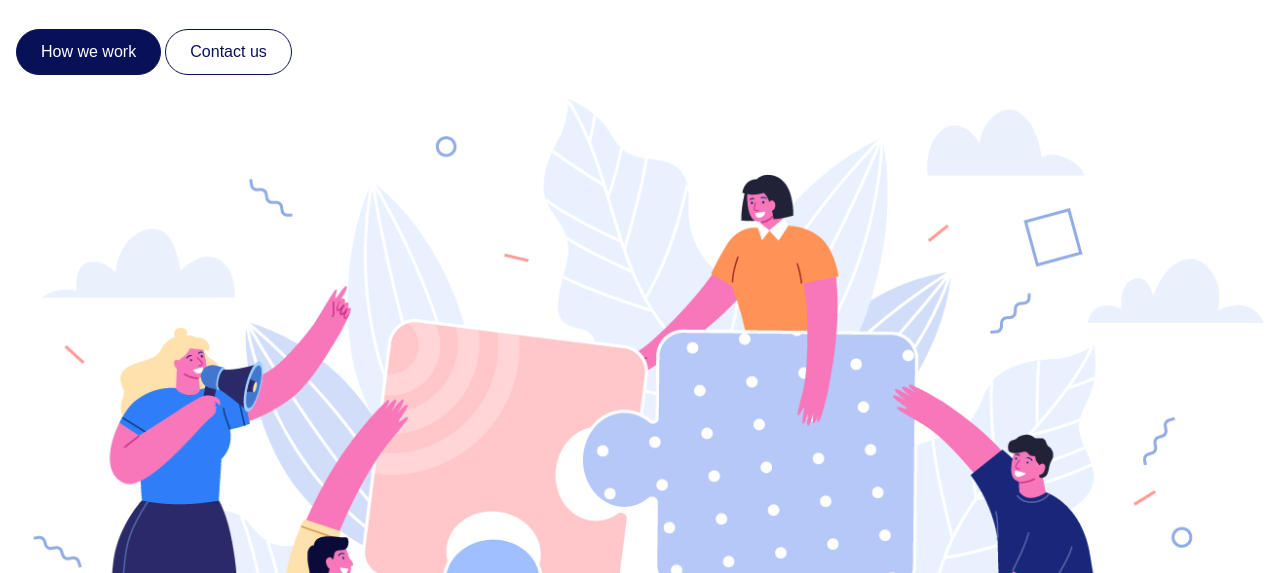
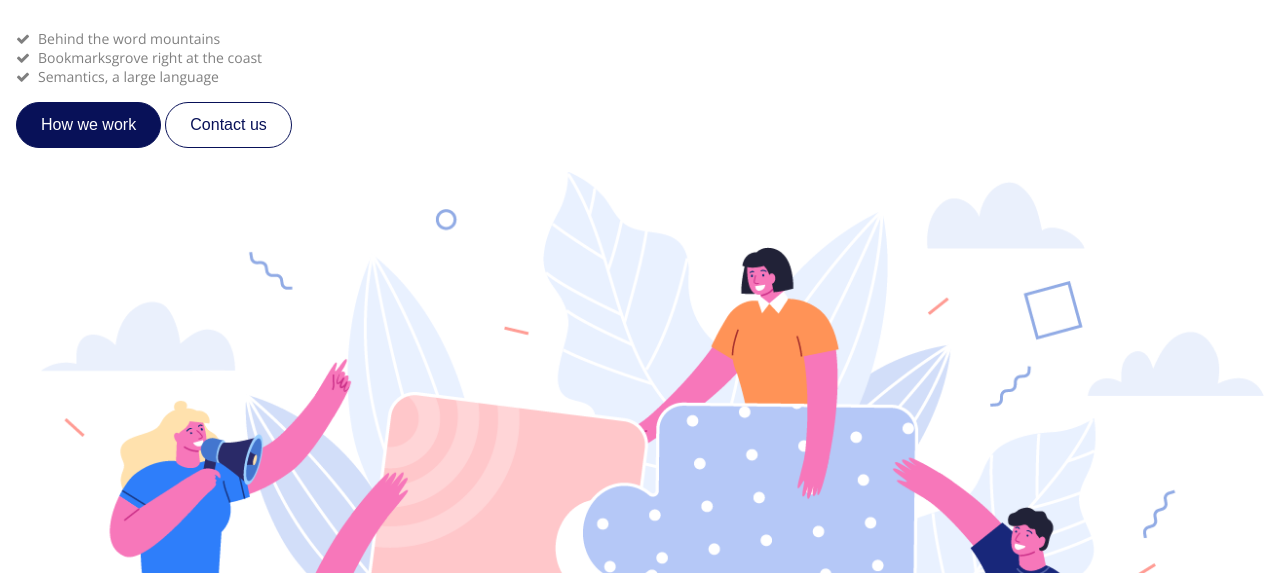
Before and after one commit to MariusCodeAcademy/feu2-Echo-scss-practice, a plain HTML site: page index.html in a window 1280 px wide. Shown: the part 227-800 px from the top of the page. Drawn offline with nearby package versions, Linux system fonts and the light colour scheme.

Commit message:
custom list

```diff
--- a/index.html
+++ b/index.html
@@ -10,7 +10,7 @@
   <link rel="preconnect" href="https://fonts.googleapis.com" />
   <link rel="preconnect" href="https://fonts.gstatic.com" crossorigin />
   <link href="https://fonts.googleapis.com/css2?family=Montserrat:wght@300;400;700&display=swap" rel="stylesheet" />
-  <link href="https://fonts.googleapis.com/css2?family=Open+Sans:wght@300;400;700&display=swap" rel="stylesheet">
+  <link href="https://fonts.googleapis.com/css2?family=Open+Sans:wght@300;400;700&display=swap" rel="stylesheet" />
   <title>Document</title>
   <link rel="stylesheet" href="css/main.css" />
 </head>
@@ -25,6 +25,11 @@
       <p class="hero__text">Far far away, behind the word mountains, far from the countries Vokalia and Consonantia,
         there live the blind texts. Separated they live in Bookmarksgrove right at the coast of
         the Semantics, a large language ocean.</p>
+      <ul class="hero-list">
+        <li class="hero-list__item">Behind the word mountains</li>
+        <li class="hero-list__item">Bookmarksgrove right at the coast</li>
+        <li class="hero-list__item">Semantics, a large language</li>
+      </ul>
       <button class="btn">How we work</button>
       <button class="btn--outline">Contact us</button>
       <img src="./img/hero.webp" alt="Our office" class="hero__image" />
@@ -36,15 +41,16 @@
       <h3 class="header-pill">Features</h3>
       <h2 class="section-title">Our Features</h2>
       <p class="features__text">Far far away, behind the word mountains, far from the countries Vokalia and Consonantia,
-        there live the blind texts. Separated they live in Bookmarksgrove right at the coast of the Semantics, a large
-        language ocean.</p>
+        there live the blind texts. Separated they live in Bookmarksgrove right at the coast of
+        the Semantics, a large language ocean.</p>
       <div class="features-grid">
         <!-- one card -->
         <div class="features-card">
           <i class="fa fa-rocket features-card__icon" aria-hidden="true"></i>
           <h3 class="features-card__title">Marketing Analysis</h3>
           <p class="features-card__text">Far far away, behind the word mountains, far from the countries Vokalia and
-            Consonantia, there live the blind texts. </p>
+            Consonantia, there live the blind texts.
+          </p>
         </div>
         <!-- /one card -->
         <!-- one card -->
@@ -52,7 +58,8 @@
           <i class="fa fa-free-code-camp features-card__icon" aria-hidden="true"></i>
           <h3 class="features-card__title">Marketing Analysis</h3>
           <p class="features-card__text">Far far away, behind the word mountains, far from the countries Vokalia and
-            Consonantia, there live the blind texts. </p>
+            Consonantia, there live the blind texts.
+          </p>
         </div>
         <!-- /one card -->
         <!-- one card -->
@@ -60,10 +67,10 @@
           <i class="fa fa-superpowers features-card__icon" aria-hidden="true"></i>
           <h3 class="features-card__title">Marketing Analysis</h3>
           <p class="features-card__text">Far far away, behind the word mountains, far from the countries Vokalia and
-            Consonantia, there live the blind texts. </p>
+            Consonantia, there live the blind texts.
+          </p>
         </div>
         <!-- /one card -->
-
       </div>
     </div>
   </section>
--- a/sass/_common.scss
+++ b/sass/_common.scss
@@ -4,7 +4,8 @@ body {
   font-family: 'Open Sans', sans-serif;
 }
 
-p {
+p,
+li {
   color: transparentize(black, 0.5);
   color: rgba(0, 0, 0, 0.5);
   font-size: 14px;
--- a/sass/main.scss
+++ b/sass/main.scss
@@ -15,6 +15,17 @@
   }
   button {
     margin-bottom: 1.5rem;
+  }
+
+  .hero-list {
+    list-style-type: none;
+    padding-left: 0;
+
+    &__item::before {
+      content: '\f00c';
+      font-family: 'fontawesome';
+      padding-right: 0.5rem;
+    }
   }
 }
 
```
Also changed, not shown: css/main.css, 1 other file.
